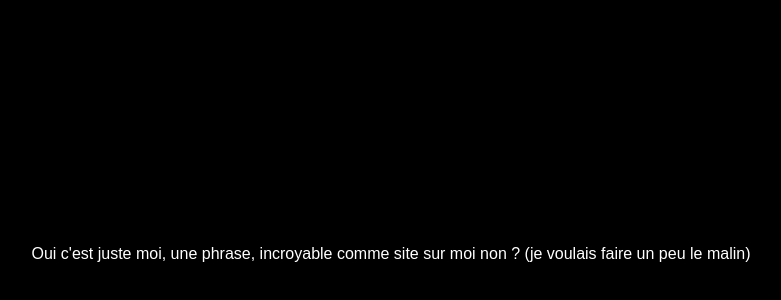
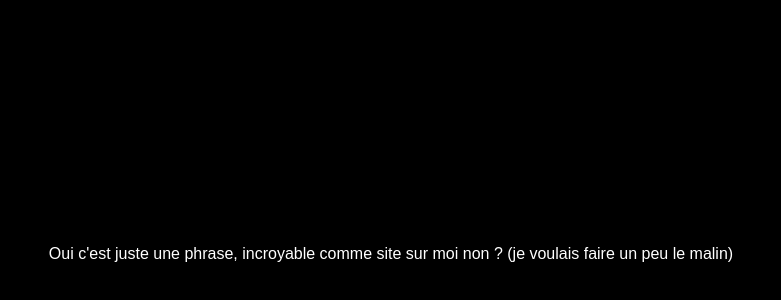
Before and after one commit to dorianalavoine/dorianalavoine.github.io, a plain HTML site: page index.html in a window 1280 px wide. Shown: the part 146-446 px from the top of the page, without its empty margins (249-1030 px from the left). Drawn offline with Linux system fonts and the light colour scheme.

Commit message:
Update index.html

```diff
--- a/index.html
+++ b/index.html
@@ -17,7 +17,7 @@
     </head>
     <body>
         <p>
-            Oui c'est juste moi, une phrase, incroyable comme site sur moi non ?
+            Oui c'est juste une phrase, incroyable comme site sur moi non ?
             (je voulais faire un peu le malin)
         </p>
     </body>
```
